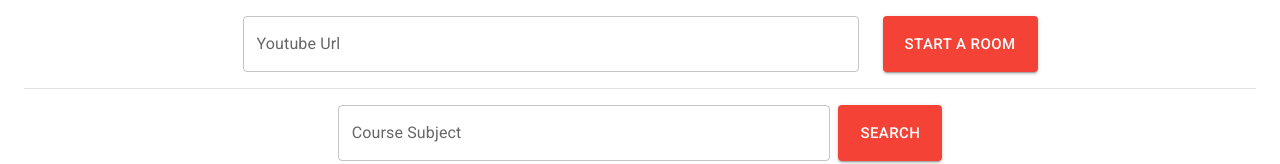
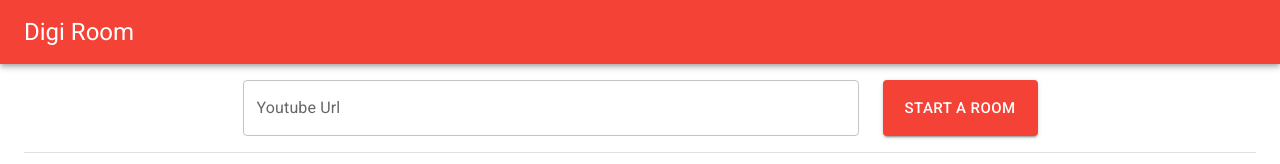
Before and after one commit to Amoodaa/digiroom, a React (Create React App) app: page / in a window 1280 px wide. Shown: the top 164 px of the page. Built offline with nearby package versions, Linux system fonts and the light colour scheme; the HTML template or start-up script is replaced by a standard one.

Commit message:
feat: added toolbar

```diff
--- a/src/features/Home/index.tsx
+++ b/src/features/Home/index.tsx
@@ -1,16 +1,35 @@
+import AppBar from "@mui/material/AppBar";
+import Container from "@mui/material/Container";
 import Divider from "@mui/material/Divider";
-import Container from "@mui/material/Container";
-import { NewRoomForm } from "./NewRoomForm";
+import Toolbar from "@mui/material/Toolbar";
+import Typography from "@mui/material/Typography";
 import { FindCourses } from "./FindCoursesForm";
 import { FindCoursesResults } from "./FindCoursesResults";
+import { NewRoomForm } from "./NewRoomForm";
 
 export const Home = () => {
   return (
+    <>
+      <AppBar position="static">
+        <Container maxWidth="xl">
+          <Toolbar disableGutters>
+            <Typography
+              variant="h5"
+              noWrap
+              component="div"
+              sx={{ mr: 2, display: { xs: "none", md: "flex" } }}
+            >
+              Digi Room
+            </Typography>
+          </Toolbar>
+        </Container>
+      </AppBar>
       <Container maxWidth="xl" sx={{ p: 2 }}>
         <NewRoomForm />
         <Divider sx={{ my: 2 }} />
         <FindCourses />
         <FindCoursesResults />
       </Container>
+    </>
   );
 };
```
Lines whose indentation alone changed are shown as unchanged.
